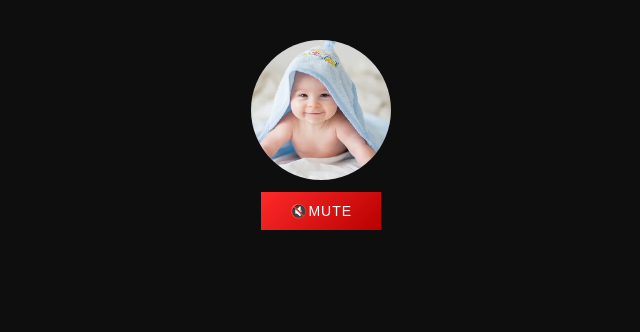
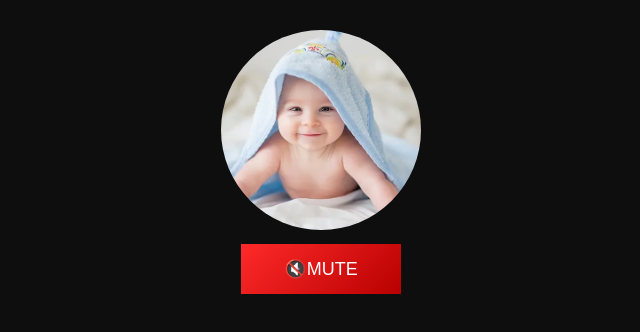
Before and after one commit to 12340751/MemTagBaby, a plain HTML site: page index.html in a window 1280 px wide. Shown: the whole page, without its empty margins (319-959 px from the left). Drawn offline with Linux system fonts and the light colour scheme.

Commit message:
size button

```diff
--- a/style.css
+++ b/style.css
@@ -1,37 +1,45 @@
+* {
+    box-sizing: border-box;
+}
+
 body {
     margin: 0;
+    width: 100vw;
     height: 100vh;
-    background: #0e0e0e;
+
+    background: #0e0e0e; /* ТЁМНЫЙ ФОН */
+
     display: flex;
-    justify-content: center;
-    align-items: flex-start;
-    padding-top: 40px;
+    justify-content: center; /* ЦЕНТР ПО ГОРИЗОНТАЛИ */
+    align-items: flex-start; /* сверху */
+    padding-top: 30px;
+
     font-family: Arial, sans-serif;
 }
 
 .container {
     display: flex;
     flex-direction: column;
-    align-items: center;
-    gap: 12px;
+    align-items: center; /* ЦЕНТР КНОПОК */
+    gap: 14px;
 }
 
-/* обёртка */
+/* контейнер круга */
 .china-wrapper {
     position: relative;
-    width: 140px;
-    height: 140px;
+    width: 200px;
+    height: 200px;
 }
 
-/* кнопка Китая */
+/* круг Китая */
 .china-btn {
-    width: 140px;
-    height: 140px;
+    width: 200px;
+    height: 200px;
     border-radius: 50%;
     cursor: pointer;
     object-fit: cover;
+    z-index: 2;
     position: relative;
-    z-index: 2;
 }
 
 /* ВЗРЫВ */
@@ -39,14 +47,14 @@ body {
     position: absolute;
     top: 50%;
     left: 50%;
-    width: 140px;
-    height: 140px;
+    width: 200px;
+    height: 200px;
     border-radius: 50%;
     background: radial-gradient(
         circle,
-        rgba(255,255,255,1) 0%,
-        rgba(255,200,0,0.9) 30%,
-        rgba(255,0,0,0.8) 55%,
+        #ffffff 0%,
+        #ffd000 30%,
+        #ff0000 55%,
         rgba(0,0,0,0) 70%
     );
     transform: translate(-50%, -50%) scale(0);
@@ -54,7 +62,6 @@ body {
     pointer-events: none;
 }
 
-/* активный взрыв */
 .explode {
     animation: boom 0.6s ease-out forwards;
 }
@@ -74,16 +81,15 @@ body {
     }
 }
 
-/* красивая квадратная кнопка */
+/* кнопка MUTE */
 button {
-    width: 120px;
-    height: 38px;
+    width: 160px;
+    height: 50px;
     background: linear-gradient(135deg, #ff2a2a, #b80000);
     color: white;
     border: none;
-    font-size: 14px;
+    font-size: 18px;
     cursor: pointer;
-    letter-spacing: 1px;
 }
 
 button:hover {
```
